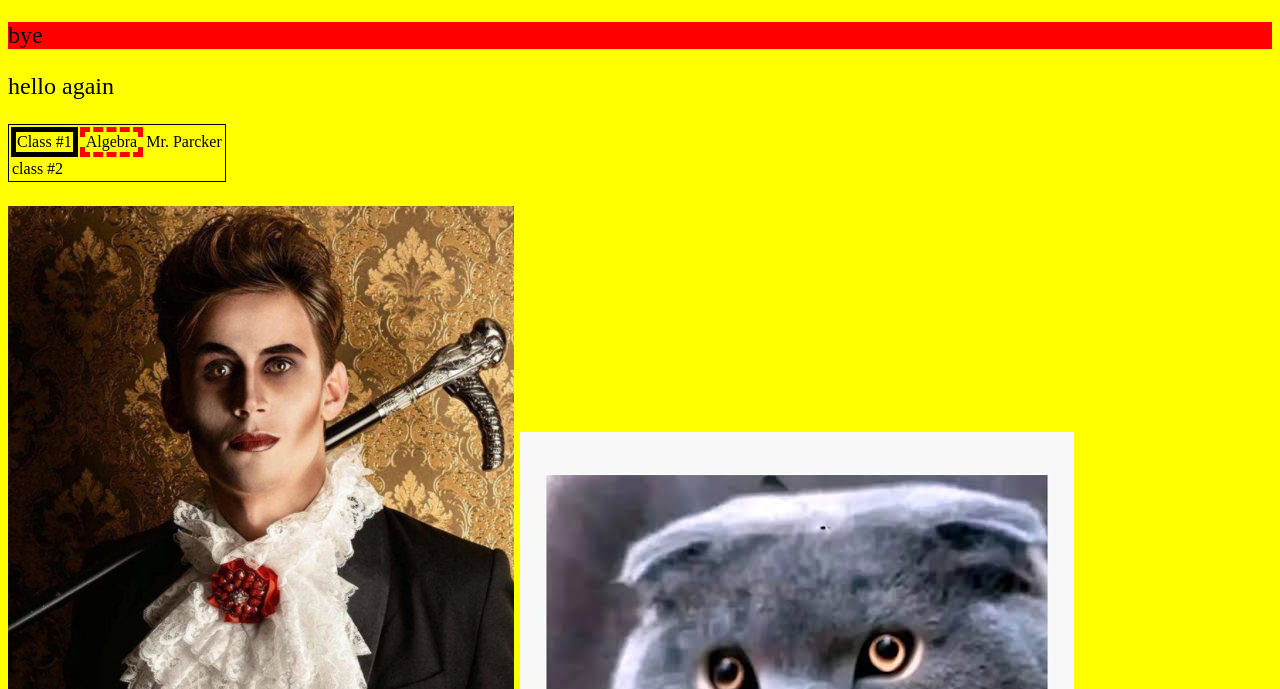
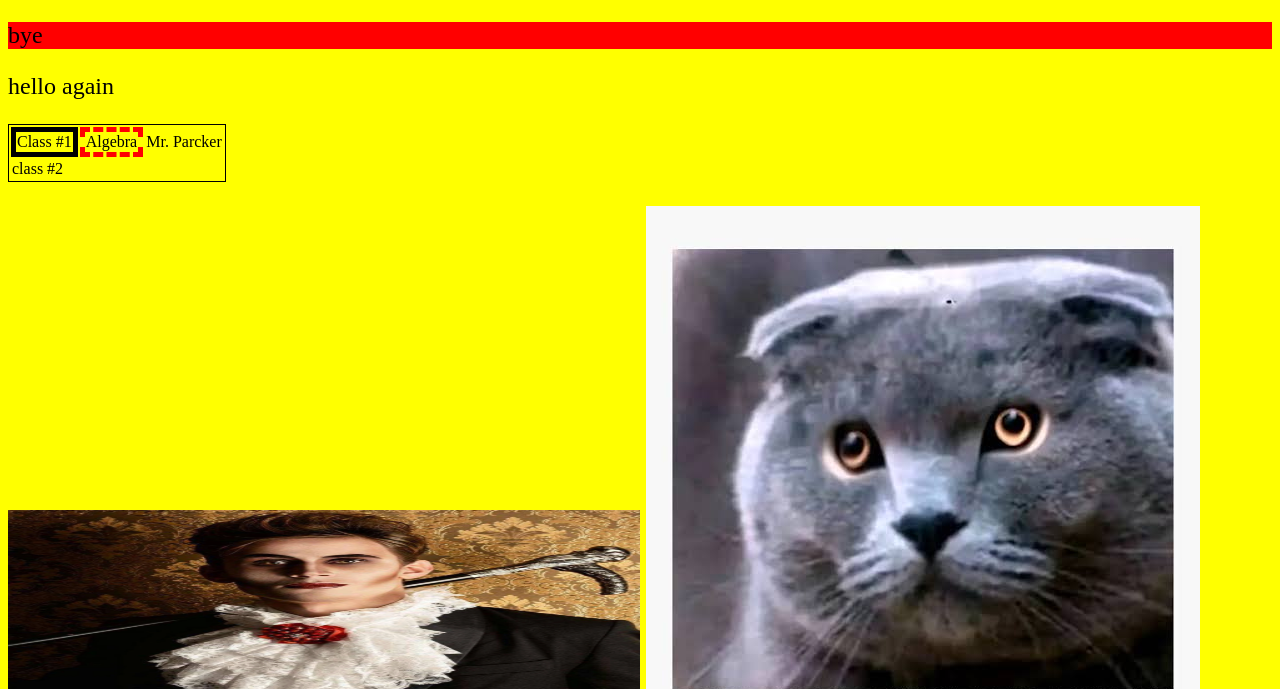
Before and after one commit to tanya9293/tanya9293.github.io, a plain HTML site: page index.html in a window 1280 px wide. Shown: the part 111-800 px from the top of the page. Drawn offline with Linux system fonts and the light colour scheme.

Commit message:
thats straigh, brother

```diff
--- a/index.html
+++ b/index.html
@@ -22,7 +22,7 @@ i<!DOCTYPE html>
         </tr>
     </table>
     <p>
-        <img src="image1.png">
+        <img src="image1.png" height="250" width="50%">
         <img src="images/cat.jpeg">
     </p>
 </body>
```
